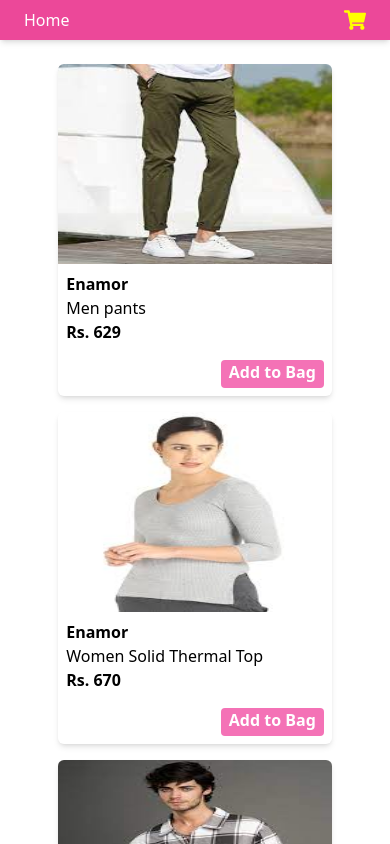
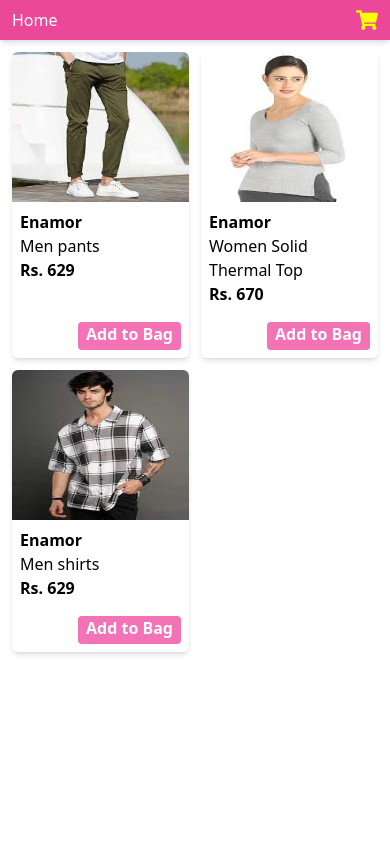
Before and after one commit to ashuhitman/shopping-cart-rtk, a React (Vite) app: page / in a window 390 px wide. Shown: the top 844 px of the page. Built offline with nearby package versions, Linux system fonts and the light colour scheme.

Commit message:
improved mobile responsiveness

```diff
--- a/src/App.jsx
+++ b/src/App.jsx
@@ -41,7 +41,7 @@ function App() {
         <PersistGate loading={null} persistor={persistor}>
           <Header />
           <main className="">
-            <div className="p-6 flex flex-wrap gap-4 m-auto">
+            <div className="p-3 md:p-4 md:flex md:flex-wrap md:gap-4 gap-3 grid grid-cols-2">
               {items.map((item, index) => (
                 <Card item={item} key={index} />
               ))}
--- a/src/components/Card.jsx
+++ b/src/components/Card.jsx
@@ -5,16 +5,16 @@ import { addToCart } from "../redux/Cart/cartActions";
 function Card({ item }) {
   const dispatch = useDispatch();
   return (
-    <div className="shadow-md m-auto md:m-2 md:w-[220px] rounded-md hover:shadow-lg w-[80%]">
-      <div className="h-[200px] ">
+    <div className="shadow-md  md:w-[220px] rounded-md hover:shadow-lg flex flex-col">
+      <div className="h-[150px] md:h-[200px]">
         <img src={item.imgUrl} className="h-full w-full rounded-t-md" />
       </div>
-      <div className="p-2">
+      <div className="p-2 flex-1">
         <b>{item.company}</b>
         <p>{item.name}</p>
         <b>Rs. {item.price}</b>
       </div>
-      <div className="p-2 flex justify-end">
+      <div className="p-2 flex justify-end items-end">
         <button
           className="bg-pink-400 pb-1 px-2 rounded text-white hover:shadow-md font-bold"
           onClick={() => dispatch(addToCart(item))}
--- a/src/components/Header.jsx
+++ b/src/components/Header.jsx
@@ -11,7 +11,7 @@ function Header() {
   }));
   return (
     <header className="bg-pink-500 text-white shadow-md ">
-      <nav className="flex justify-between items-center py-2 px-6">
+      <nav className="flex justify-between items-center py-2 md:px-6 px-3">
         <ul>
           <li>Home</li>
         </ul>
```
